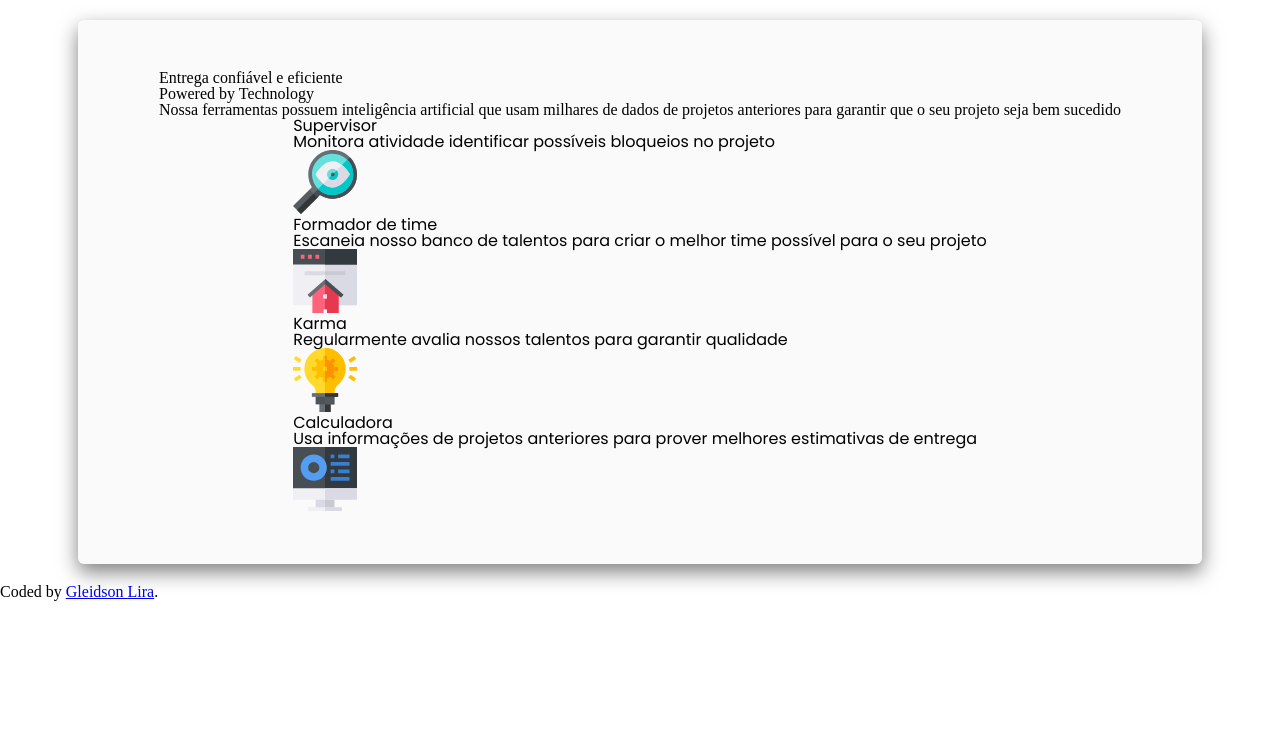
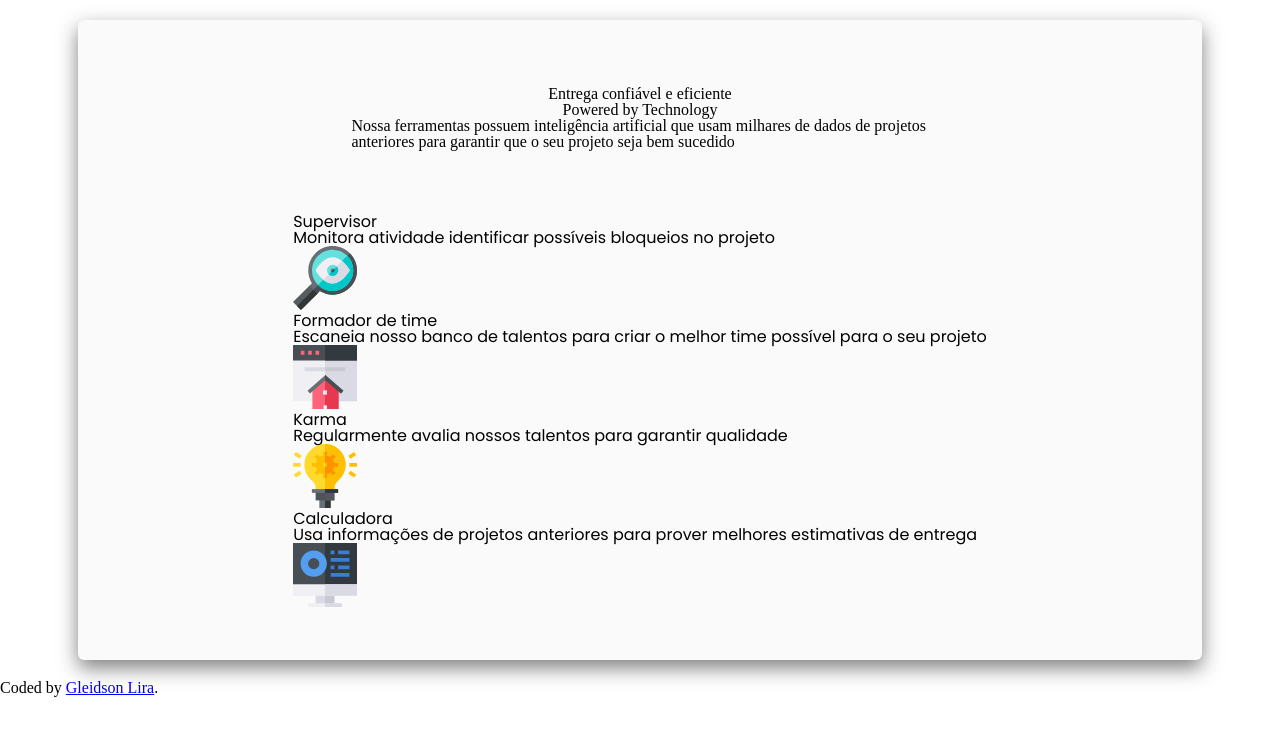
Before and after one commit to GleidsonLira/DesafiosCard, a plain HTML site: page index.html in a window 1280 px wide. Drawn offline with Linux system fonts and the light colour scheme.

Commit message:
Ajustando o Header

```diff
--- a/style.css
+++ b/style.css
@@ -17,3 +17,13 @@ body {
     box-shadow: 0px 8px 20px 0px rgba(0, 0, 0, 0.5);
     border-radius: 6px;
 }
+
+.container__header {
+    display: flex;
+    justify-content: center;
+    flex-direction: column;
+    width: 60%;
+    align-items: center;
+    margin: 0 auto 3em auto;
+    padding: 1em 0;
+}
```
